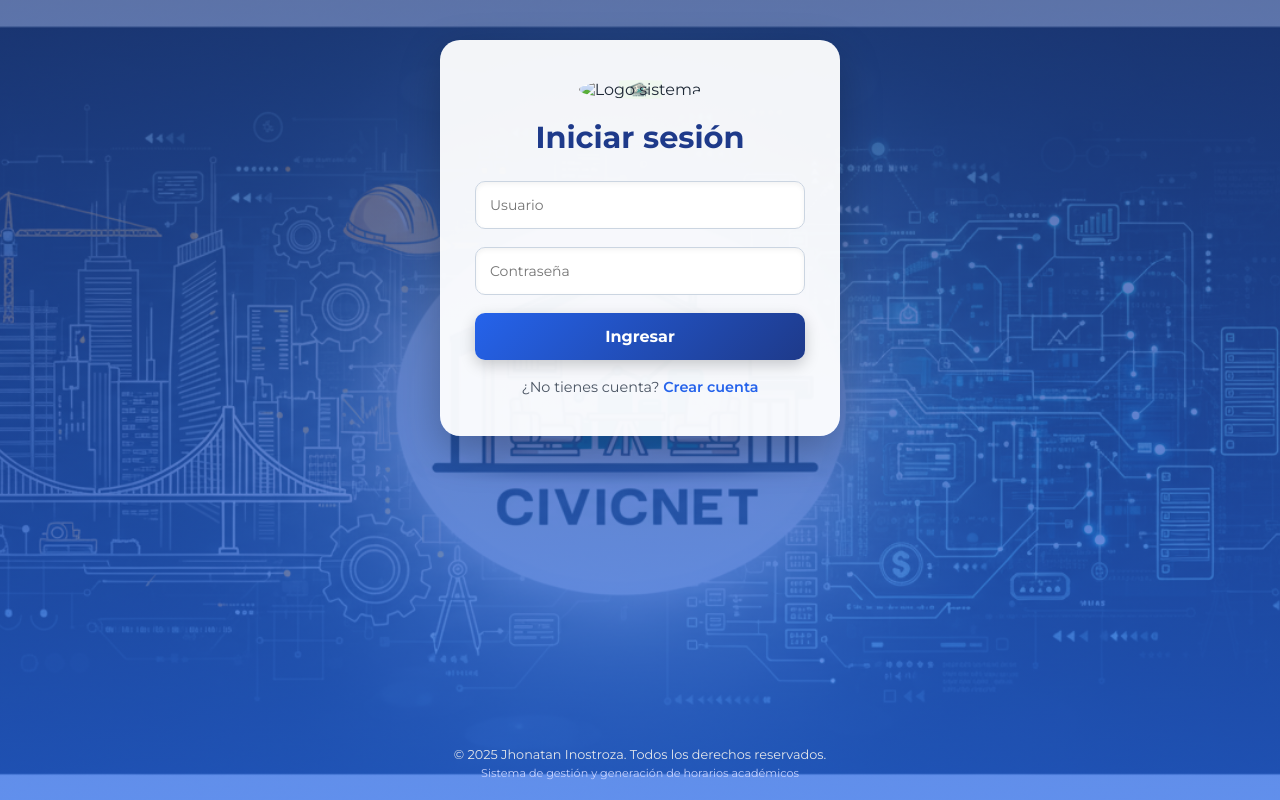
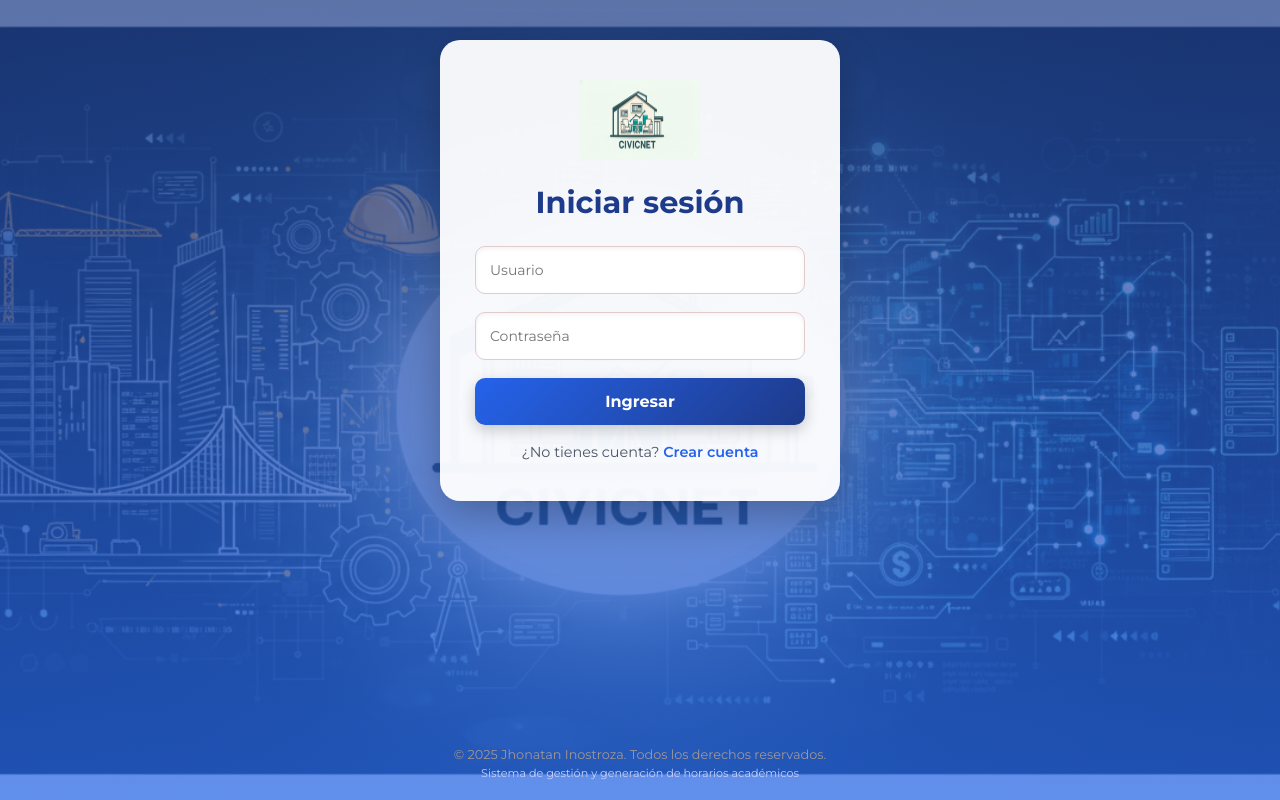
Before and after one commit to Jhonatan-Inostroza/Generador_Horarios_2, a plain HTML site: page Pagina/Login.html in a window 1280 px wide. Drawn offline with Linux system fonts and the light colour scheme.

Commit message:
Logo.png

```diff
--- a/Pagina/CSS/Login.css
+++ b/Pagina/CSS/Login.css
@@ -43,13 +43,17 @@ body {
 
 /* Logo */
 .login-logo {
-    width: 120px;
-    height: 120px; /* tamaño fijo o proporcional */
-    margin: 0 auto 20px auto;
-    background: url('/css/logo.png') no-repeat center center;
-    background-size: contain; /* mantiene proporción */
-    border-radius: 50%; /* opcional, si quieres circular */
+    width: 100%;
+    text-align: center;       /* centra la imagen */
+    margin-bottom: 20px;
 }
+
+.login-logo img {
+    height: 80px;             /* altura de referencia */
+    width: auto;              /* ancho ajusta automáticamente según la altura */
+    max-width: 120px;         /* opcional: que no crezca demasiado */
+}
+
 
 
 /* Título */
@@ -65,7 +69,7 @@ body {
     padding: 14px;
     margin-bottom: 18px;
     border-radius: 10px;
-    border: 1px solid #cbd5e1;
+    border: 1px solid #e1cbcb;
     font-size: 14px;
     box-shadow: inset 0 2px 5px rgba(0,0,0,0.05);
     transition: all 0.3s ease;
@@ -118,7 +122,7 @@ body {
 /* ================== FOOTER ================== */
 .footer {
     text-align: center;
-    color: #e5e7eb;
+    color: #a09797;
     font-size: 0.8rem;
     margin-top: 30px;
 }
--- a/Pagina/Login.html
+++ b/Pagina/Login.html
@@ -16,7 +16,10 @@
         <div class="login-container">
 
             <!-- Logo -->
-            <img alt="Logo  sistema" class="login-logo">
+            <div class="login-logo">
+                <img src="/css/logo.png" alt="Logo">
+            </div>
+
 
             <h1>Iniciar sesión</h1>
 
```
